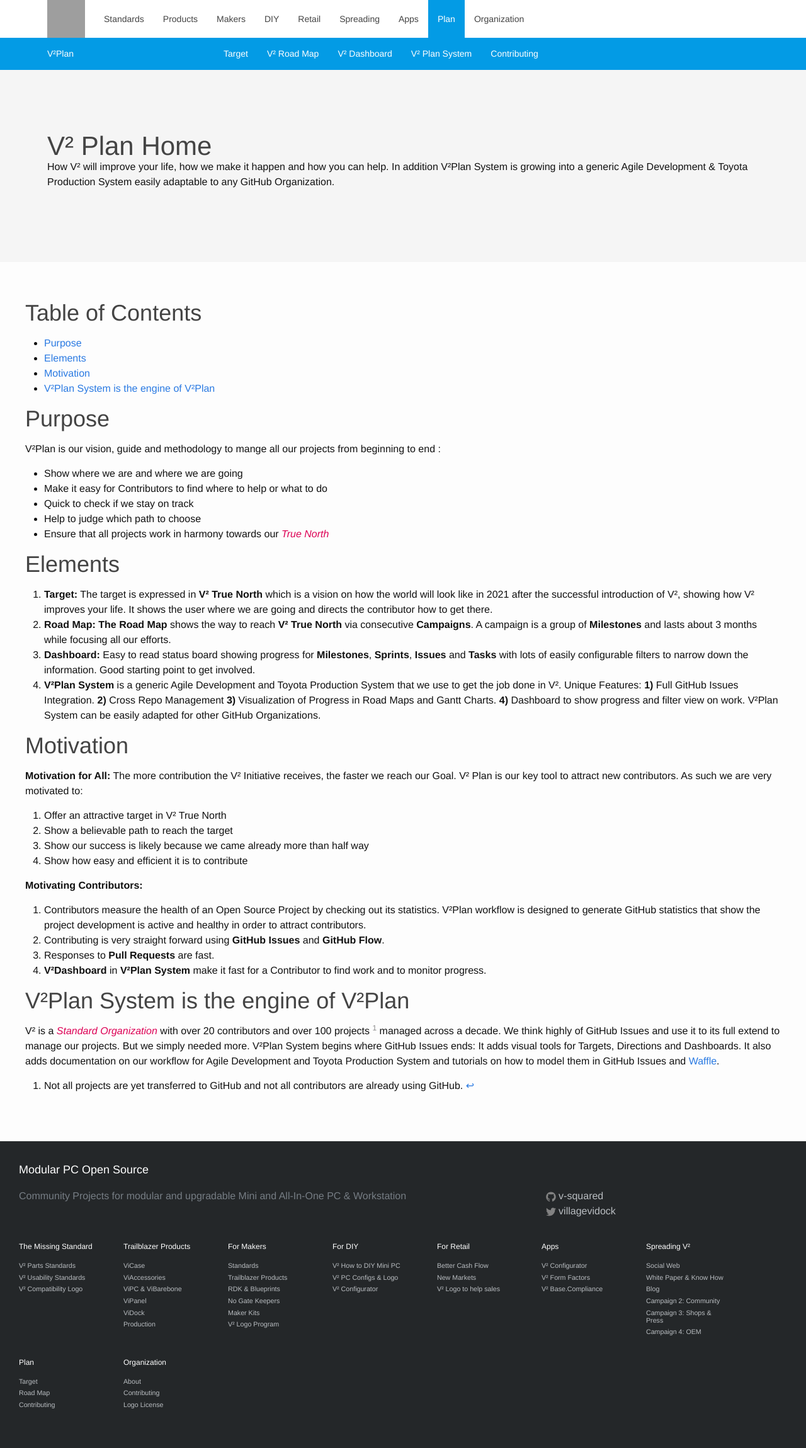
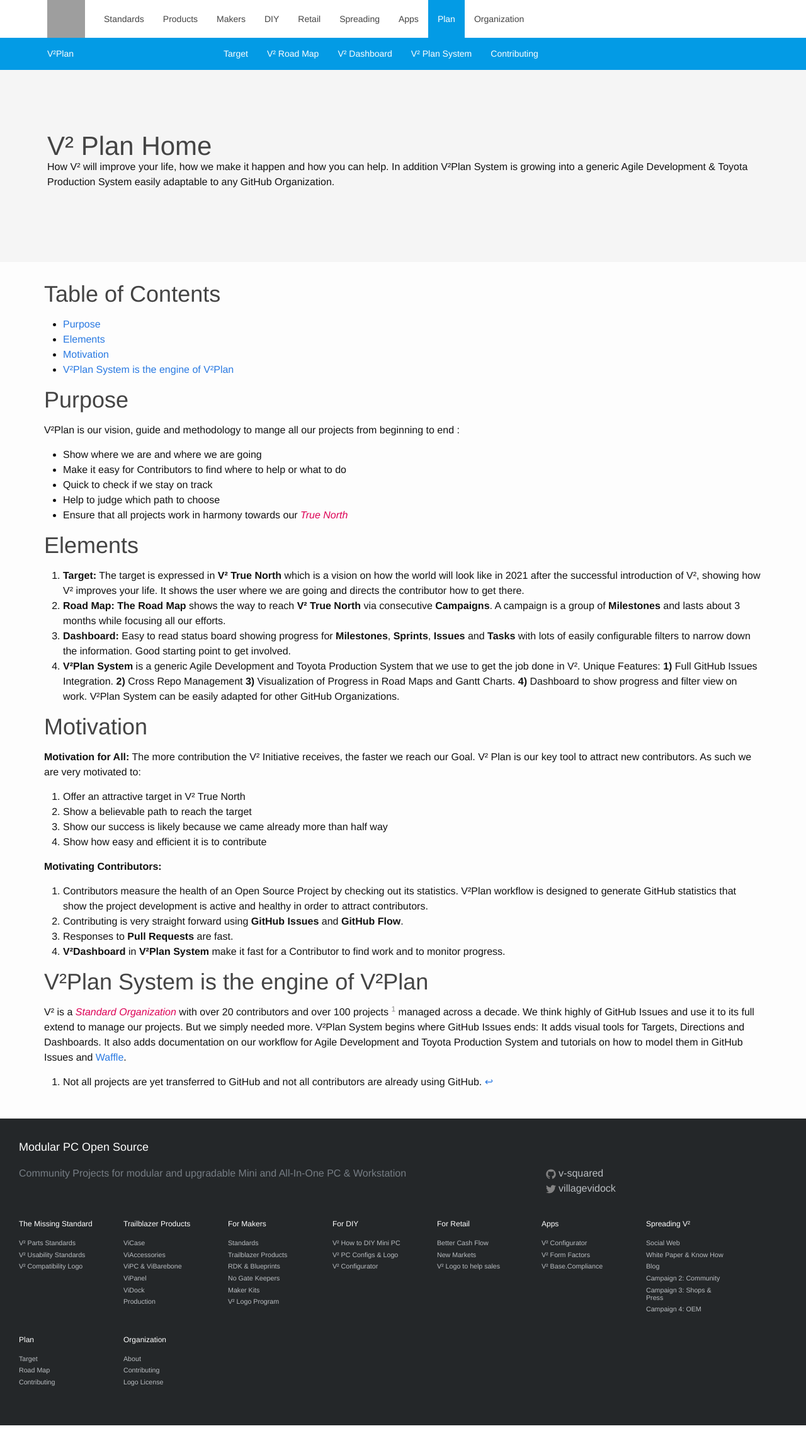
Before and after one commit to V-Squared/v2-Plan, a Jekyll site: the page built from index.md, in a window 1280 px wide. Shown: the whole page at 63% size. Built offline with Jekyll 4.4.1, drawn with Linux system fonts in a browser that asks for light colours; nearby versions of some CDN libraries; after the commit the page ends 2263 px from its top, so only the background shows below that; grey boxes are pictures that could not be loaded.

Commit message:
Added padding to the content

```diff
--- a/_sass/_layout.scss
+++ b/_sass/_layout.scss
@@ -380,5 +380,6 @@
     margin-left: -5px;
 }
 .content-body {
-    padding: 30px 0;
+    padding-right: 30px;
+    padding-left: 30px;
 }
```
